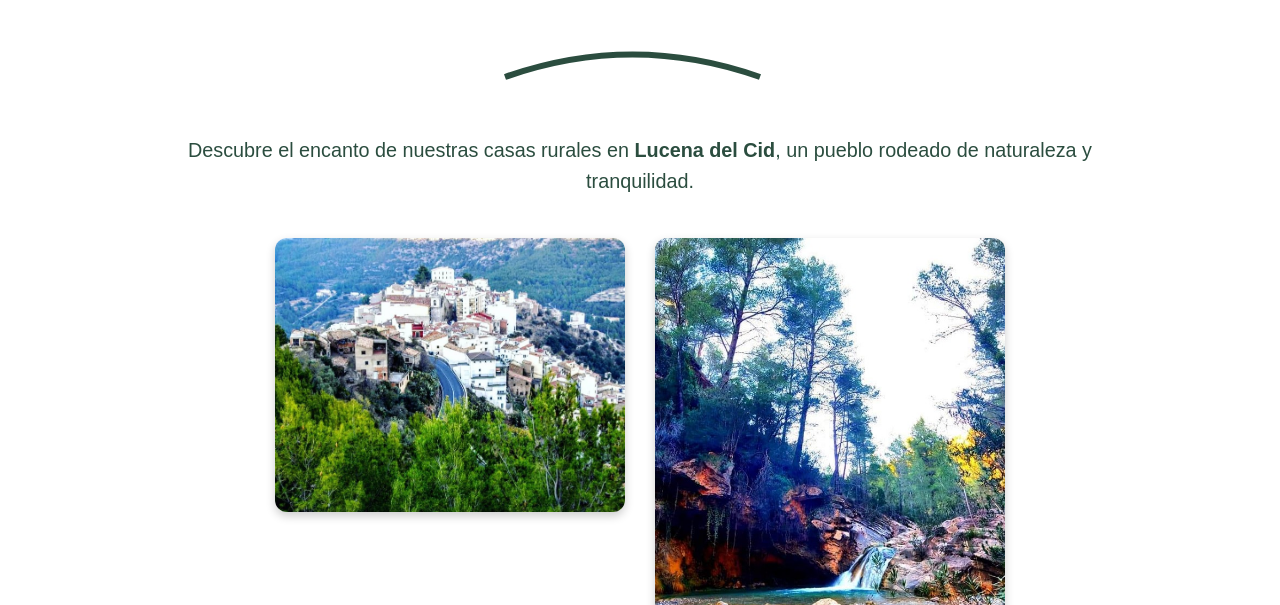
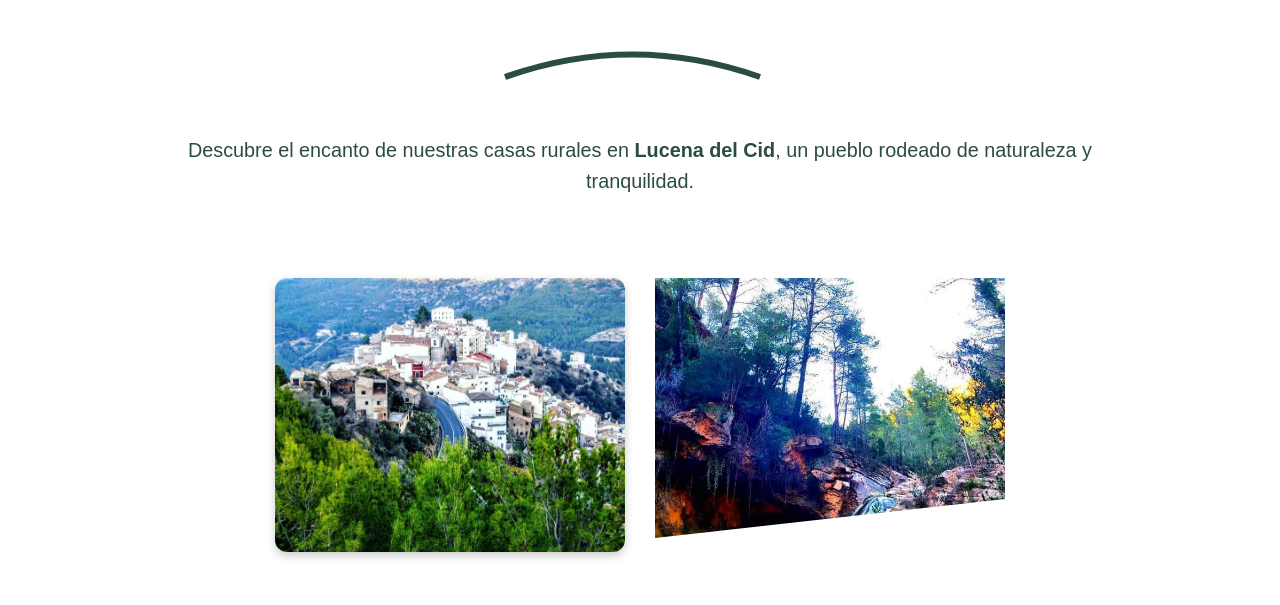
Before and after one commit to clasalvill/P1-Casas-Elina, a website built with Parcel: page src/index.html in a window 1280 px wide. Shown: the part 347-952 px from the top of the page. Built offline with nearby package versions, Linux system fonts and the light colour scheme.

Commit message:
Fix: imágenes Home con picture, WebP/AVIF y clip-path

```diff
--- a/src/index.html
+++ b/src/index.html
@@ -37,13 +37,29 @@
 
     <div class="galeria">
 
-      <picture>
-        <img id="portada1" alt="Paisaje de Lucena del Cid">
-      </picture>
 
-      <picture>
-        <img id="portada2" alt="Río de Lucena">
-      </picture>
+      <div class="galeria">
+
+  <picture>
+  <source srcset="./imagenes/lucena1.jpg?as=avif" type="image/avif">
+  <source srcset="./imagenes/lucena1.jpg?as=webp" type="image/webp">
+  <img src="./imagenes/lucena1.jpg"
+       alt="Paisaje de Lucena del Cid"
+       loading="lazy">
+</picture>
+
+<picture>
+  <source srcset="./imagenes/lucena3.jpg?as=avif" type="image/avif">
+  <source srcset="./imagenes/lucena3.jpg?as=webp" type="image/webp">
+  <img src="./imagenes/lucena3.jpg"
+       alt="Río de Lucena"
+       loading="lazy"
+       class="img-recorte">
+</picture>
+
+
+</div>
+
 
     </div>
 
--- a/src/main.js
+++ b/src/main.js
@@ -1,15 +1,4 @@
-// Importar estilos
 import "./styles.scss";
+document.addEventListener("DOMContentLoaded", () => {
 
-// Importar imágenes para que Parcel genere rutas correctas
-import lucena1 from "./imagenes/lucena1.jpg";
-import lucena3 from "./imagenes/lucena3.jpg";
-
-// Asignar las imágenes procesadas a los elementos del DOM
-document.addEventListener("DOMContentLoaded", () => {
-  const portada1 = document.getElementById("portada1");
-  const portada2 = document.getElementById("portada2");
-
-  if (portada1) portada1.src = lucena1;
-  if (portada2) portada2.src = lucena3;
 });
```
Also changed, not shown: dist/categoria.html, dist/det1.html, dist/det2.html, dist/index.html, dist/links.html, 4 other files.
